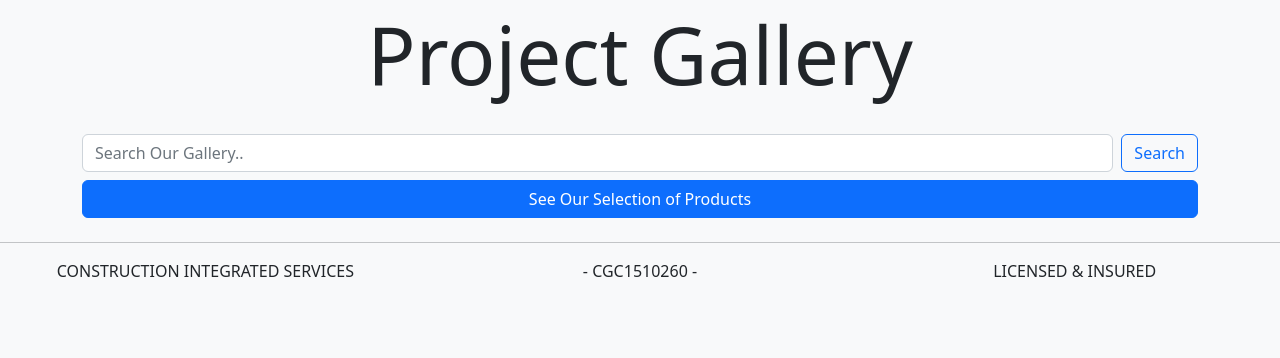
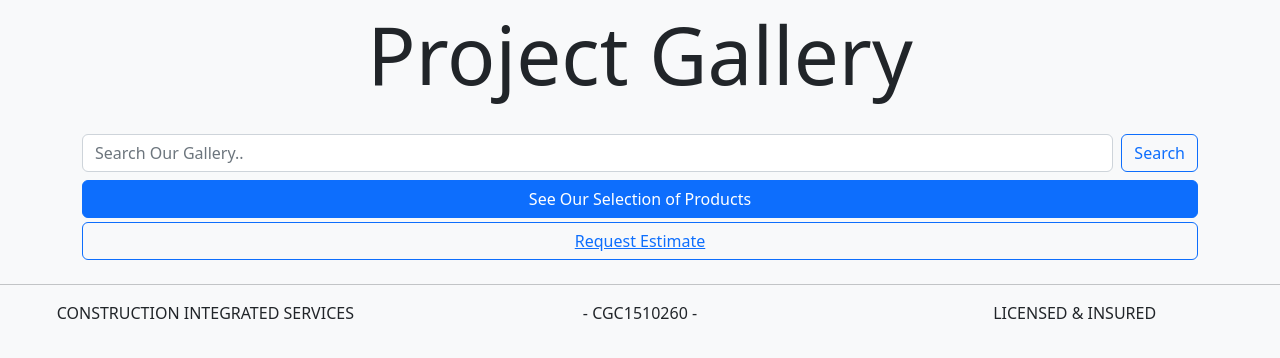
Before and after one commit to gusir22/CIS_Website, a Django app: page /project_gallery/ in a window 1280 px wide. Shown: the part 98-456 px from the top of the page. Run offline with Django 4.2, Linux system fonts and the light colour scheme; data that the repository does not hold is empty; parts of the project's set-up code (start-up, migrations or seed data) failed here and were passed over; some libraries are stand-ins or nearby versions.

Commit message:
set up estimate request email function

```diff
--- a/docker-compose.yml
+++ b/docker-compose.yml
@@ -19,7 +19,7 @@ services:
       - "DJANGO_SECURE_HSTS_PRELOAD=False"
       - "DJANGO_SESSION_COOKIE_SECURE=False"
       - "DJANGO_CSRF_COOKIE_SECURE=False"
-      - "EMAIL_HOST_PASSWORD=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"
+      - "EMAIL_HOST_PASSWORD=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"
   db:
     image: postgres:13
     volumes:
--- a/pages/forms.py
+++ b/pages/forms.py
@@ -5,9 +5,10 @@ from django.core.validators import RegexValidator
 
 class RequestEstimateForm(forms.Form):
 
-    name = forms.CharField(label='Full Name', max_length=60)
+    full_name = forms.CharField(label='Full Name', max_length=60)
     phone_number = forms.CharField(
         label='Contact Number',
+        help_text="Please enter a valid phone number in the xxx-xxx-xxxx format.",
         max_length=15,
         validators=[
              RegexValidator(r'\d+-\d+-\d+', 'Please enter a valid phone number in the xxx-xxx-xxxx format.'),
@@ -21,7 +22,7 @@ class RequestEstimateForm(forms.Form):
     street_address = forms.CharField(label='Street Address', max_length=120)
     city = forms.CharField(label='City', max_length=60)
     zip_code = forms.CharField(label='Zip Code', max_length=5)
-    product_interest = forms.CharField(label='Product of Interest', max_length=100)
+    product_interest = forms.CharField(label='Product of Interest', max_length=100, required=False)
     pool_code = forms.BooleanField(label='I am trying to enclose a pool in this project', required=False)
     owner_permit = forms.BooleanField(label='I will be responsible for acquiring my own permits', required=False)
     hoa_flag = forms.BooleanField(label='The property belongs to an HOA', required=False)
--- a/pages/views.py
+++ b/pages/views.py
@@ -313,7 +313,7 @@ class RequestEstimatesView(FormView):
     """Displays the contact page and its details"""
     template_name = 'pages/request_estimate_form.html'
     form_class = RequestEstimateForm
-    success_url = "request_estimate/success/"
+    success_url = "/request_estimate/success/"
 
     def form_valid(self, form):
         full_name = form.cleaned_data['full_name']
@@ -339,7 +339,7 @@ class RequestEstimatesView(FormView):
                     HOA: {form.cleaned_data['hoa_flag']}
                 ----------------------------------------------------------
                 PROJECT DESCRIPTION:
-                    {form.cleaned_data['message']}
+                    {form.cleaned_data['project_description']}
 
                 """
         send_mail(subject, message, from_email, ['gusir22@gmail.com'], fail_silently=False)
--- a/templates/pages/product_search_results_list_public.html
+++ b/templates/pages/product_search_results_list_public.html
@@ -75,9 +75,9 @@
                                 </a>
                             </div>
                             <div class="col-12 col-sm-6 text-end">
-                                <a href="#" class="card-link">
+                                <a href="{% url 'request_estimate' %}" class="card-link pb-2">
                                     <div class="d-grid gap-2">
-                                      <button class="btn btn-outline-primary">Request Quote</button>
+                                      <button class="btn btn-outline-primary">Request Estimate</button>
                                     </div>
                                 </a>
                             </div>
--- a/templates/pages/products_list_public.html
+++ b/templates/pages/products_list_public.html
@@ -76,9 +76,9 @@
                                             </a>
                                         </div>
                                         <div class="col-12 col-sm-6 text-end pt-1">
-                                            <a href="#" class="card-link">
+                                            <a href="{% url 'request_estimate' %}" class="card-link pb-2">
                                                 <div class="d-grid gap-2">
-                                                  <button class="btn btn-outline-primary">Request Quote</button>
+                                                  <button class="btn btn-outline-primary">Request Estimate</button>
                                                 </div>
                                             </a>
                                         </div>
--- a/templates/pages/project_gallery_public.html
+++ b/templates/pages/project_gallery_public.html
@@ -58,6 +58,13 @@
                 </div>
             </a>
         </div>
+        <div class="col-12 pt-1 text-center">
+            <a href="{% url 'request_estimate' %}" class="card-link pb-2">
+                <div class="d-grid gap-2">
+                  <button class="btn btn-outline-primary">Request Estimate</button>
+                </div>
+            </a>
+        </div>
     </div>
 </div>
 {% endblock content %}
```
Also changed, not shown: templates/pages/product_detail_public.html (+3 -4 lines), templates/pages/project_search_results_list_public.html (+9 -0 lines), 1 other file.
